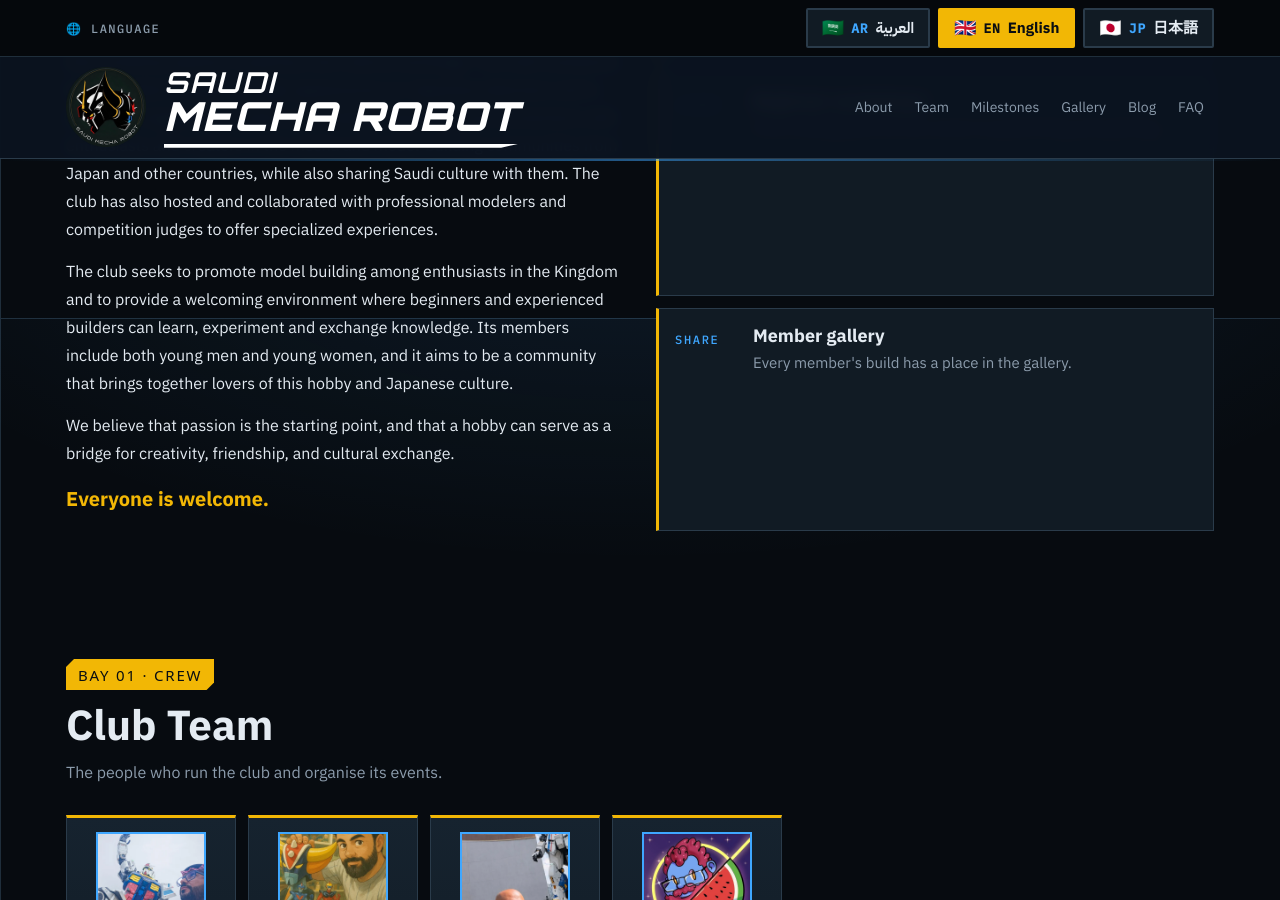
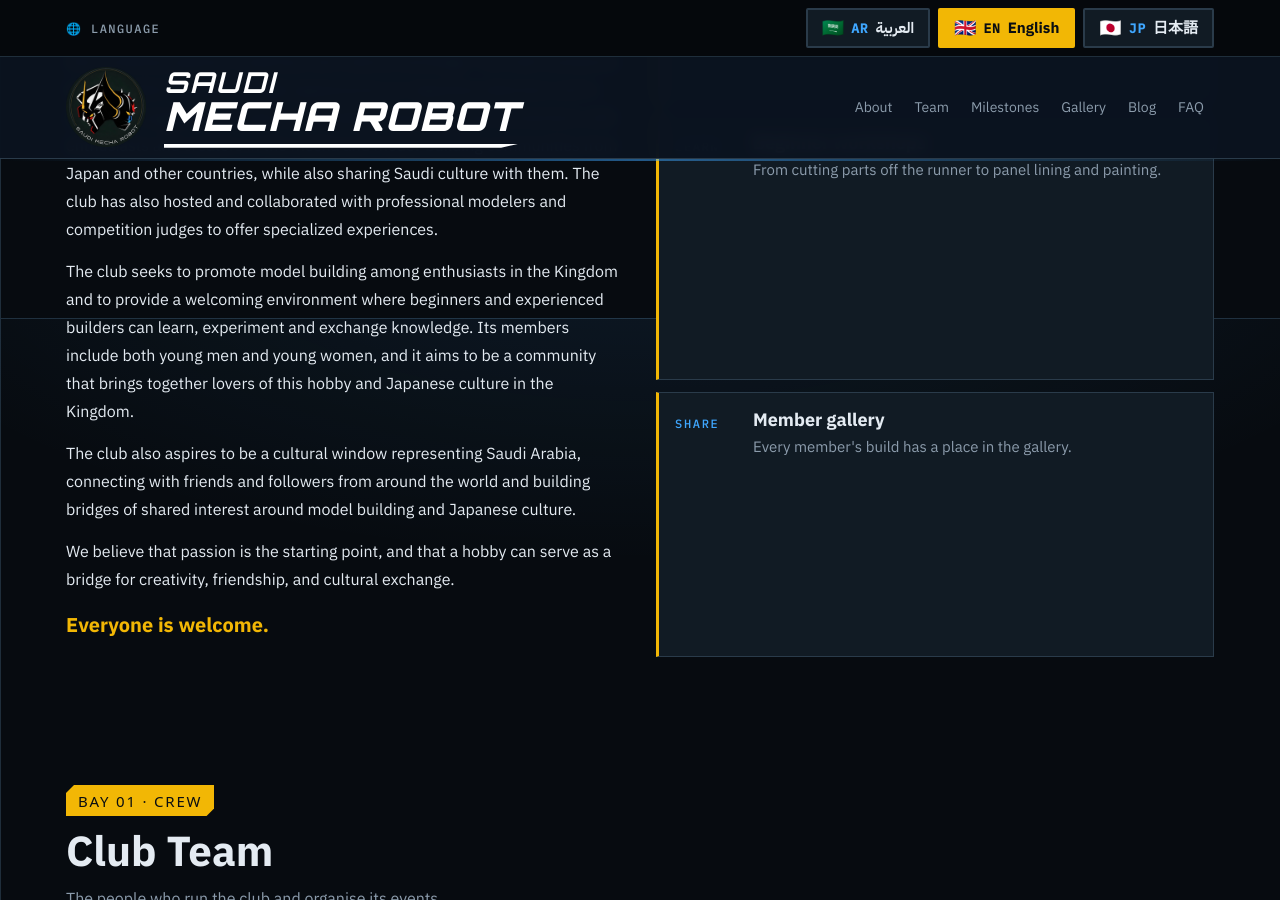
Before and after one commit to SaudiMechaRobot/SaudiMechaRobot.github.io, a Jekyll site: the page built from en/index.html, in a window 1280 px wide and 900 px high, scrolled down 1482 px. Built offline with Jekyll 4.4.1, drawn with Linux system fonts in a browser that asks for light colours; some web fonts are replaced.

Commit message:
About (EN/JA): add cultural window paragraph
Co-Authored-By: Claude Opus 5.5 <noreply@anthropic.com>
Claude-Session: https://claude.ai/code/session_01DSo5jwSsL1n2zp2vimp6Mi

```diff
--- a/_data/i18n.yml
+++ b/_data/i18n.yml
@@ -156,7 +156,8 @@ en:
   about_paras:
   - Saudi Mecha Robot is a scale model and figure club founded in Riyadh in 2024 and accredited by the Quality of Life Program. We focus on sci-fi and mechanical design as seen in anime, video games and film, from Gundam and Grendizer to Macross, Evangelion and Armored Core, while appreciating every genre of scale modelling, from military and aviation to automotive and dioramas.
   - We aim to be a cultural bridge from Saudi Arabia to the world through a hobby that combines passion, creativity, and cultural exchange. The club’s presence has extended to Japan through appearances on Japanese television and in Japanese magazines, as well as by building friendships and connections with enthusiasts and creators in the mecha and model-building communities from Japan and other countries, while also sharing Saudi culture with them. The club has also hosted and collaborated with professional modelers and competition judges to offer specialized experiences.
-  - The club seeks to promote model building among enthusiasts in the Kingdom and to provide a welcoming environment where beginners and experienced builders can learn, experiment and exchange knowledge. Its members include both young men and young women, and it aims to be a community that brings together lovers of this hobby and Japanese culture.
+  - The club seeks to promote model building among enthusiasts in the Kingdom and to provide a welcoming environment where beginners and experienced builders can learn, experiment and exchange knowledge. Its members include both young men and young women, and it aims to be a community that brings together lovers of this hobby and Japanese culture in the Kingdom.
+  - The club also aspires to be a cultural window representing Saudi Arabia, connecting with friends and followers from around the world and building bridges of shared interest around model building and Japanese culture.
   - We believe that passion is the starting point, and that a hobby can serve as a bridge for creativity, friendship, and cultural exchange.
   - Everyone is welcome.
 ja:
@@ -237,5 +238,6 @@ ja:
   - 私たちの目標は、模型づくりという趣味を通して、サウジアラビアと日本、そして世界をつなぐ「文化の架け橋」になることです。情熱や創造性を分かち合いながら、文化交流の輪を広げていきたいと考えています。
   - 日本のテレビ番組への出演や雑誌への掲載をきっかけに、日本でも少しずつクラブを知っていただけるようになりました。世界各地のメカ・模型ファンやクリエイターの皆さんと交流を深めながら、サウジアラビアの文化も発信しています。また、プロモデラーや審査員の方々をお招きして、本格的な技術に触れられる場づくりにも取り組んでいます。
   - "クラブの目標は、次の3つです。<br>・サウジアラビアで模型に関心のある人たちに、模型づくりの楽しさを広めること<br>・初心者からベテランまで、誰もが学び、挑戦し、知識を分かち合える居心地のよい場をつくること<br>・模型と日本文化を愛する人たちが集うコミュニティになること<br>クラブには男女の若いメンバーが在籍しています。"
+  - また、世界各国の友人やフォロワーの皆さんとの交流を通じて、サウジアラビアを紹介する「文化の窓」となり、模型づくりと日本文化を通じた相互の関心と絆を育んでいきたいと考えています。
   - すべての始まりは「好き」という情熱。趣味には、創造性や友情、そして文化交流を生み出す力がある――私たちはそう信じています。
   - 経験は問いません。どなたでもお気軽にご参加ください！
```
